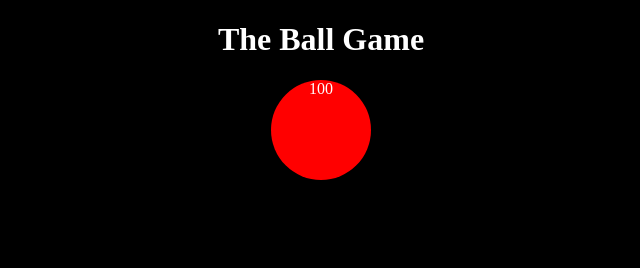
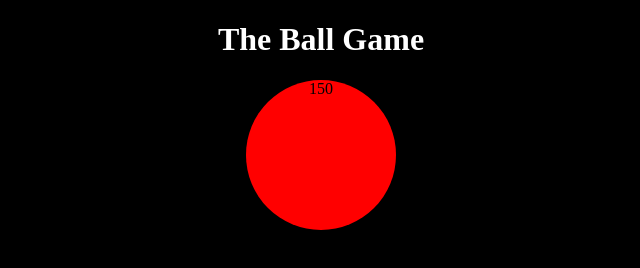
Before and after one commit to seanErmilov/git, a plain HTML site: page index.html in a window 1280 px wide. Both pictures are taken after a click on the element "100". Shown: the whole page, without its empty margins (319-959 px from the left). Drawn offline with Linux system fonts and the light colour scheme.

Commit message:
change onBallclick to increse and show diameter

```diff
--- a/css/style.css
+++ b/css/style.css
@@ -1,10 +1,10 @@
 body {
   background-color: black;
   text-align: center;
-  color: white;
 }
 
 h1 {
+  color: white;
 }
 .ball {
   border-radius: 50%;
--- a/js/main.js
+++ b/js/main.js
@@ -1,5 +1,16 @@
 'use strict'
 
+var gHeight = 100
+var gWidth = 100
+
 function onBallClick(elBall) {
-  console.log('hi')
+  var currentHeight = parseInt(window.getComputedStyle(elBall).height)
+  console.log('currentHeight :', currentHeight)
+  var newHeight = currentHeight + 50
+
+  elBall.style.height = newHeight + 'px'
+  elBall.style.width = newHeight + 'px'
+  elBall.innerHTML = newHeight
+
+  console.log(`New height: ${elBall.style.height}`)
 }
```
